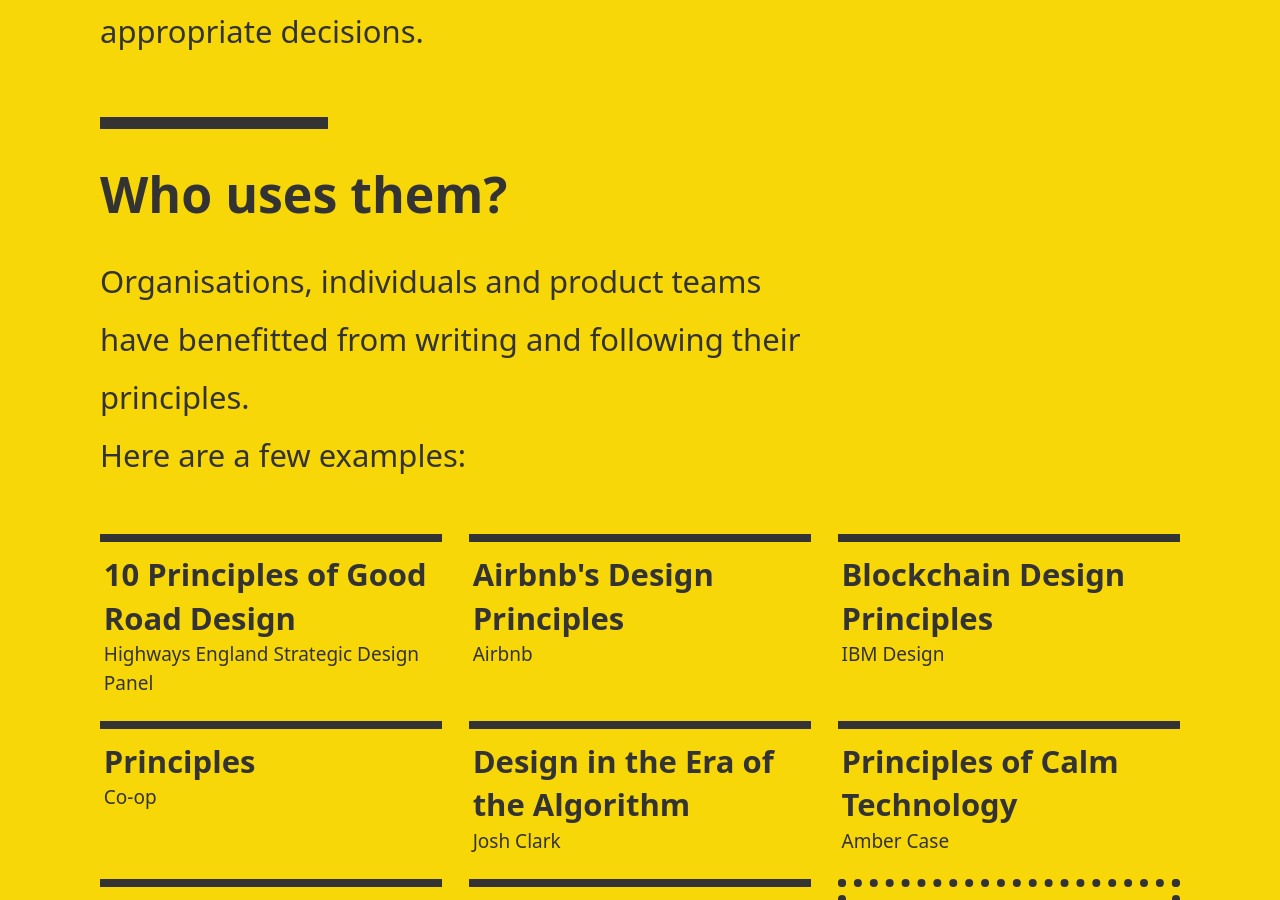
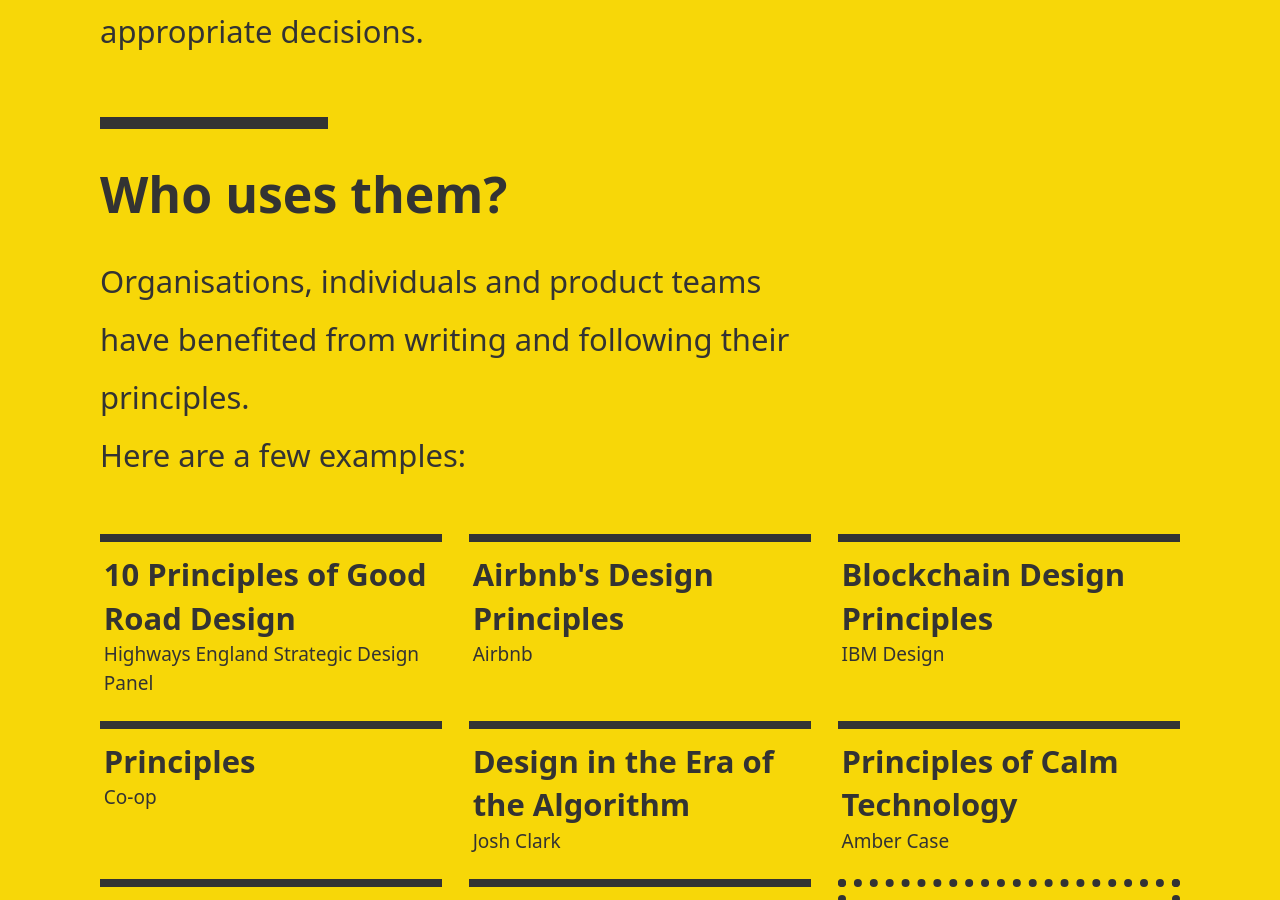
Before and after one commit to benbrignell/principles.design, a Jekyll site: the page built from index.html, in a window 1280 px wide and 900 px high, scrolled down 2152 px. Built offline with Jekyll 4.4.1, drawn with Linux system fonts in a browser that asks for light colours; comment, search, counter and statistics services are not loaded.

Commit message:
fixed typo on homepage

```diff
--- a/_layouts/home.html
+++ b/_layouts/home.html
@@ -39,7 +39,7 @@
 
         {% include info-block.html title="Why use them?" description="Design Principles help teams with decision making. A few simple principles or constructive questions will guide your team towards making appropriate decisions." %}
 
-        {% include info-block.html title="Who uses them?" description="Organisations, individuals and product teams have benefitted from writing and following their principles.<br>Here are a few examples:" %}
+        {% include info-block.html title="Who uses them?" description="Organisations, individuals and product teams have benefited from writing and following their principles.<br>Here are a few examples:" %}
       </div>
 
           {% include block-grid-featured.html%}
```
